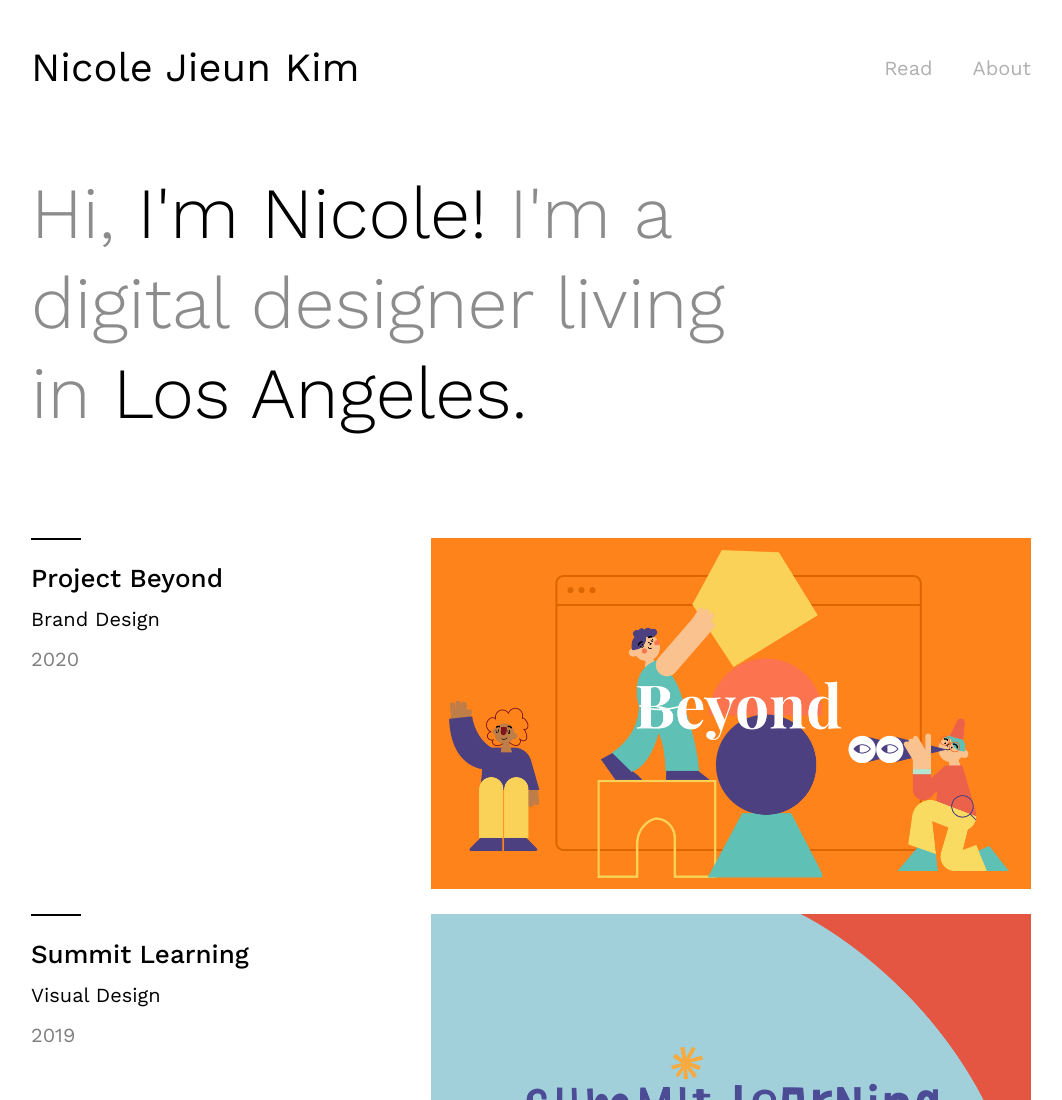
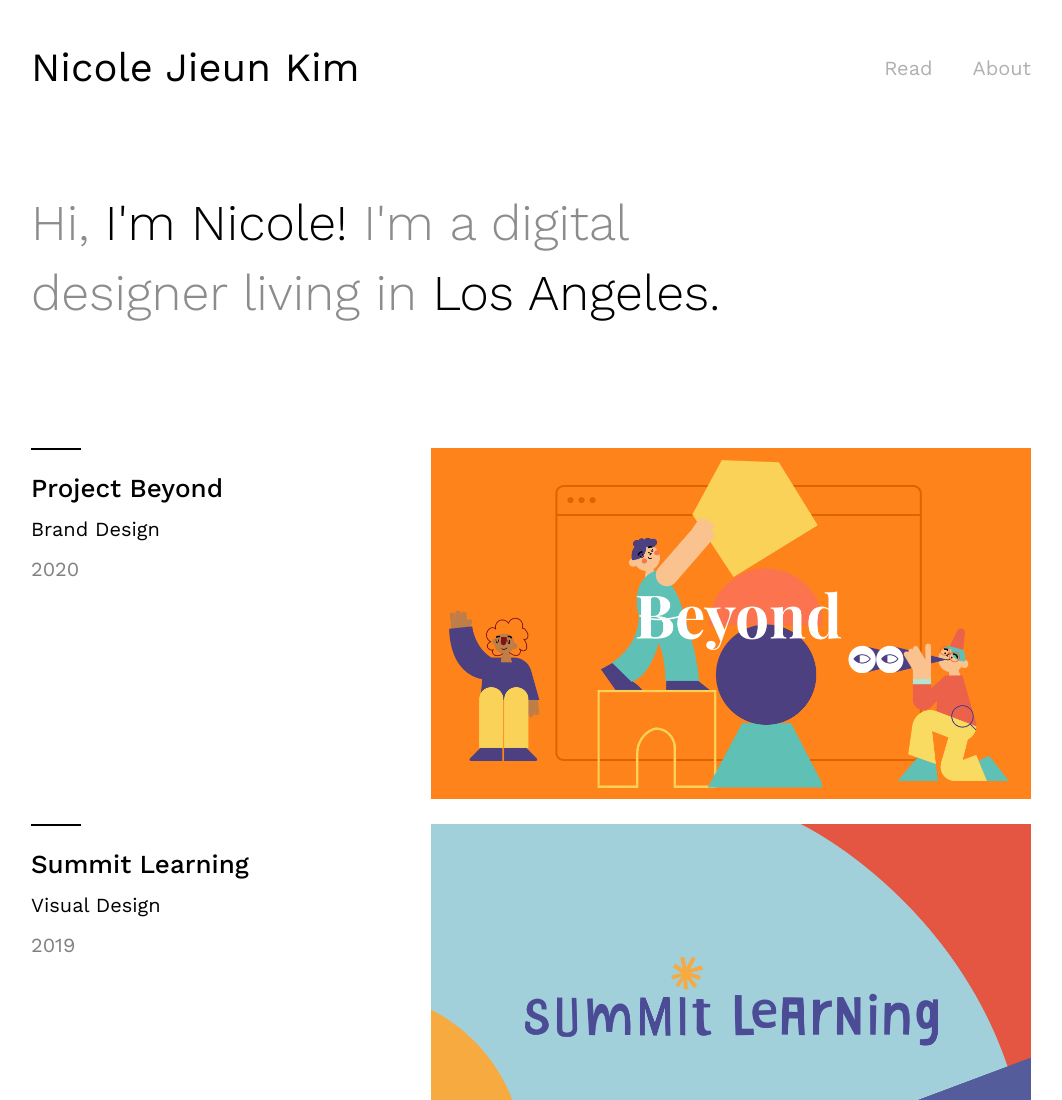
Before and after one commit to nicolejeekim/nicolejeekim.github.io, a plain HTML site: page index.html in a window 1280 px wide. Shown: the top 1100 px of the page, without its empty margins (109-1171 px from the left). Drawn offline with nearby package versions, Linux system fonts and the light colour scheme.

Commit message:
made large bio smaller

```diff
--- a/style.css
+++ b/style.css
@@ -59,11 +59,11 @@ li a {
 }
 
 #large_bio {
-	font-size: 72px;
-	line-height: 90px;
+	font-size: 50px;
+	line-height: 70px;
 	color: #8C8C8C;
 	font-weight: 300;
-	padding: 80px 225px 20px 0px;
+	padding: 100px 225px 40px 0px;
 	width: 1000px;
 	margin: auto;
 }
```
